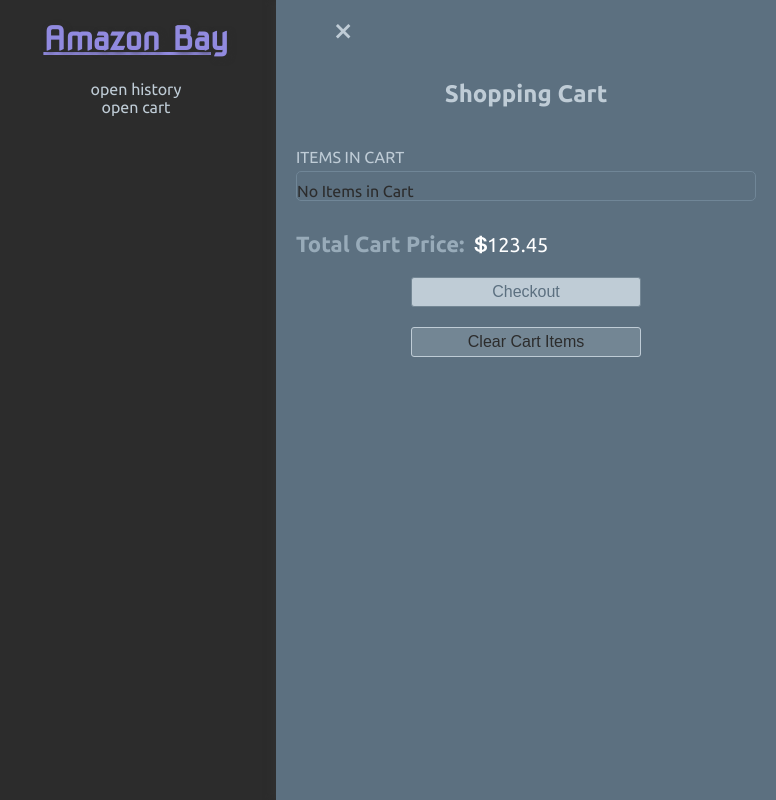
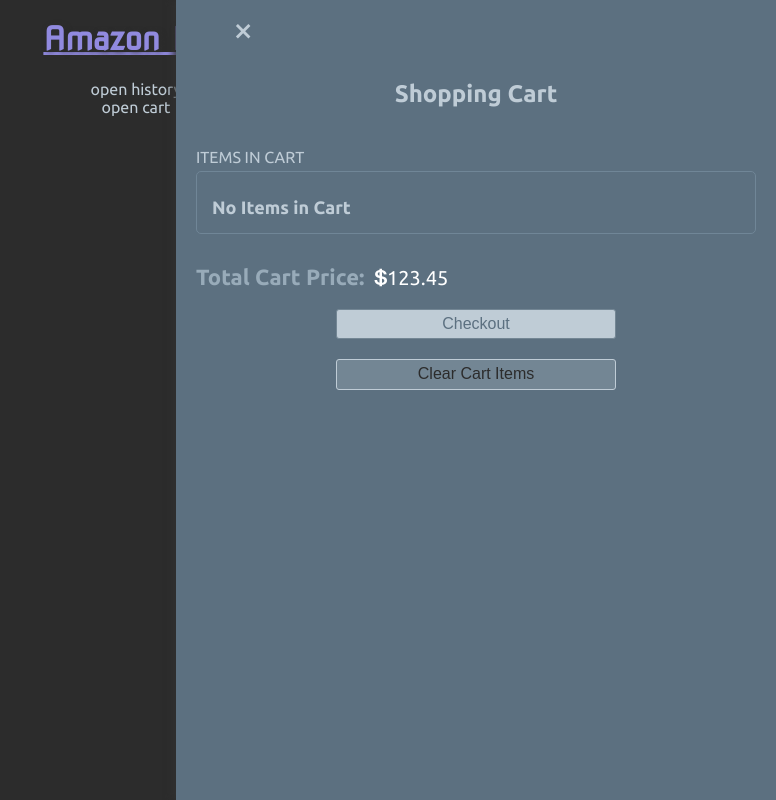
Before and after one commit to EndlessHypnosis/amazon-bay, a website: page public/index.html in a window 1280 px wide. Both pictures are taken after a click on the element "open cart". Shown: the whole page, without its empty margins (504-1280 px from the left). Drawn offline with nearby package versions, Linux system fonts and the light colour scheme; no server answers; files whose address does not match are found by name.

Commit message:
cart adjustments

```diff
--- a/public/css/styles.css
+++ b/public/css/styles.css
@@ -323,6 +323,12 @@
   color: #2c2c2c;
 }
 
+.no-cart-items {
+  color: #BFCCD6;
+  font-weight: bold;
+  font-size: 18px;
+  padding: 15px;
+}
 
 
 
--- a/public/index.html
+++ b/public/index.html
@@ -84,7 +84,7 @@
 
       <input class='btn-checkout' type='button' value='Checkout' />
 
-      <input class='btn-clear' type='button' value='Clear Cart Items' />
+      <input class='btn-clear' type='button' value='Clear Cart Items' onclick='clearCart()' />
 
 
     </div>
--- a/public/js/scripts.js
+++ b/public/js/scripts.js
@@ -19,6 +19,7 @@
 
 
 const addItemToCart = (cartBtn) => {
+  closeCart();
   console.log('what is cart button', cartBtn);
 
   let itemId = $(cartBtn).data('itemid')
@@ -158,19 +159,23 @@
 
 
 const openHistory = () => {
-  document.getElementById('history-pane').style.width = '500px';
+  document.getElementById('history-pane').style.width = '600px';
 }
 
 const closeHistory = () => {
   document.getElementById('history-pane').style.width = '0';
 }
 
+const clearCart = () => {
+  addToLocal([], 'abcart');
+  openCart();
+}
+
 const openCart = () => {
-
 
   let currentCart = getFromLocal('abcart');
 
-  $('.inventory-wrapper').children().remove();
+  $('.cart-items-wrapper').children().remove();
 
   if (currentCart.length > 0) {
     currentCart.forEach(item => {
@@ -178,14 +183,14 @@
     })
 
   } else {
-    let blankCart = $('<div>No Items in Cart</div>');
+    let blankCart = $(`<div class='no-cart-items'>No Items in Cart</div>`);
     $('.cart-items-wrapper').append(blankCart)
   }
 
 
 
 
-  document.getElementById('cart-pane').style.width = '500px';
+  document.getElementById('cart-pane').style.width = '600px';
 }
 
 const closeCart = () => {
```
